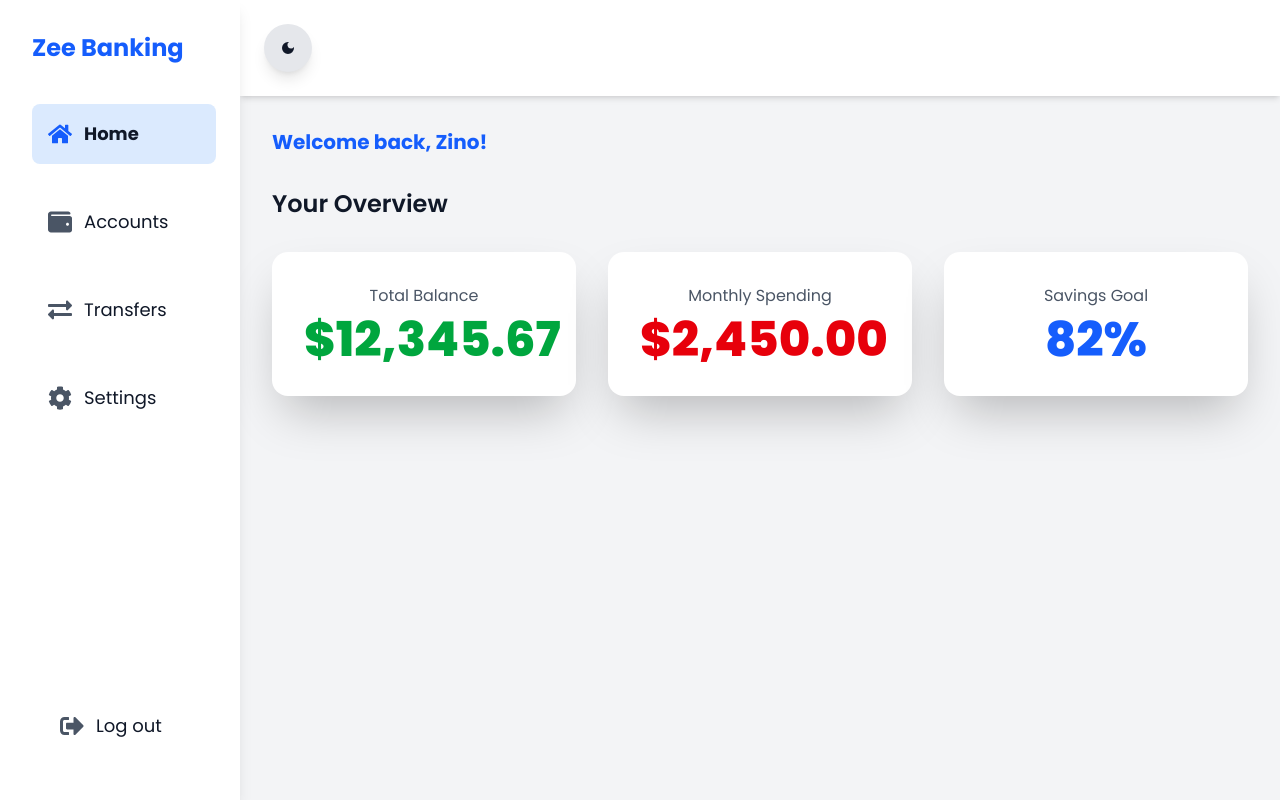
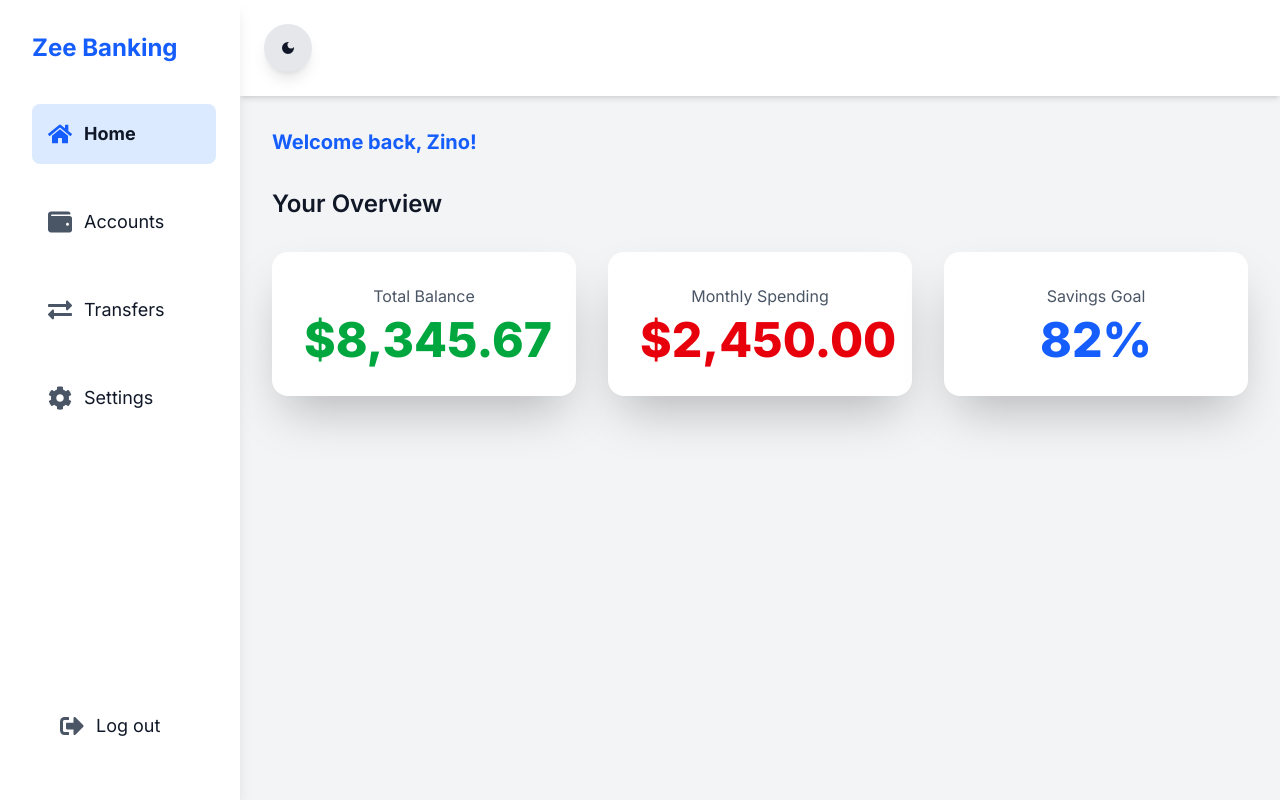
Before and after one commit to zinoefezino/dashboard, a React (Vite) app: page / in a window 1280 px wide. Built offline with nearby package versions, Linux system fonts and the light colour scheme.

Commit message:
changed font to inter

```diff
--- a/index.html
+++ b/index.html
@@ -4,7 +4,7 @@
     <link rel="preconnect" href="https://fonts.googleapis.com" />
     <link rel="preconnect" href="https://fonts.gstatic.com" crossorigin />
     <link
-      href="https://fonts.googleapis.com/css2?family=Poppins:ital,wght@0,100;0,200;0,300;0,400;0,500;0,600;0,700;0,800;0,900;1,100;1,200;1,300;1,400;1,500;1,600;1,700;1,800;1,900&display=swap"
+      href="https://fonts.googleapis.com/css2?family=Inter:ital,opsz,wght@0,14..32,100..900;1,14..32,100..900&display=swap"
       rel="stylesheet"
     />
     <meta charset="UTF-8" />
--- a/src/components/DashboardHome.jsx
+++ b/src/components/DashboardHome.jsx
@@ -10,7 +10,7 @@
         <div className="bg-white dark:bg-gray-800 rounded-2xl shadow-2xl p-8 text-center">
           <p className="text-gray-600 dark:text-gray-400 mb-2">Total Balance</p>
           <p className="text-5xl font-extrabold text-green-600 dark:text-green-400">
-            $12,345.67
+            $8,345.67
           </p>
         </div>
 
--- a/src/index.css
+++ b/src/index.css
@@ -11,7 +11,7 @@
 }
 
 body {
-  font-family: "Poppins", sans-serif;
+  font-family: "Inter", sans-serif;
 }
 
 html {
```
